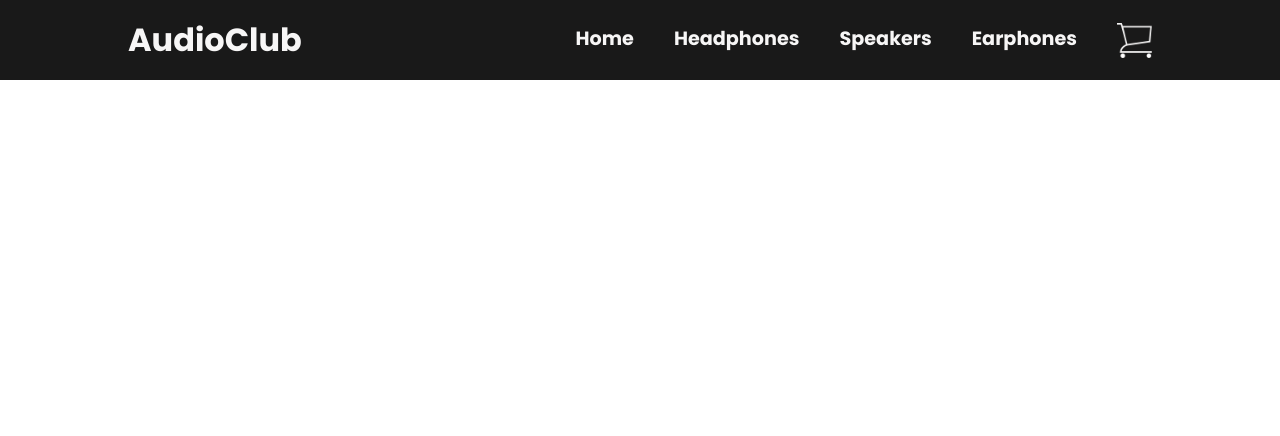
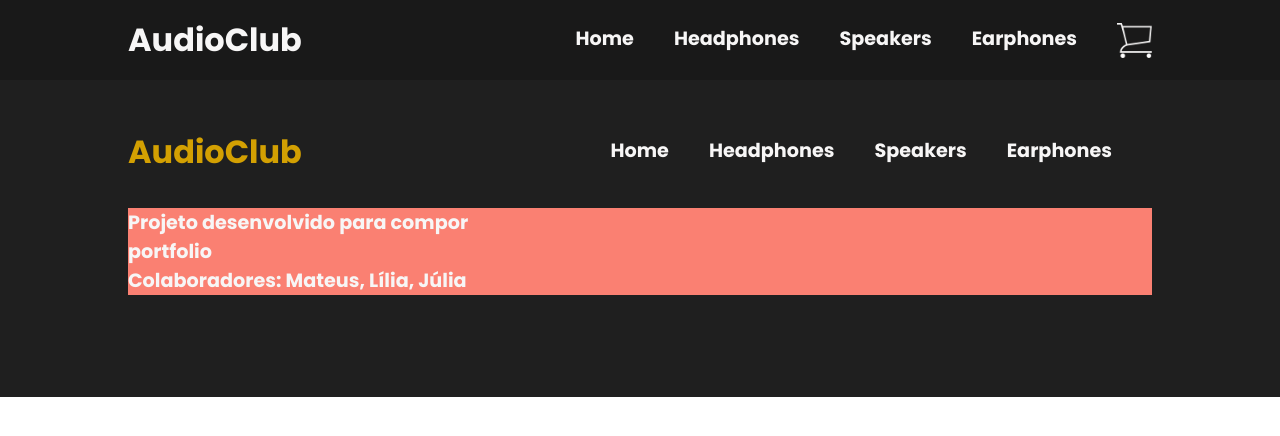
Before and after one commit to mateusmatosleonardo/audio-club, a Next.js app: page / in a window 1280 px wide. Shown: the top 436 px of the page. Built offline with nearby package versions, Linux system fonts and the light colour scheme.

Commit message:
:sparkles: adding colaboraters

```diff
--- /dev/null
+++ b/src/components/Footer/index.tsx
@@ -0,0 +1,27 @@
+import React from "react";
+import style from '../../styles/footer.module.css';
+
+const Footer = () =>{
+    return(
+        <div className={style.container}>
+            <div className={style.center}>
+                <a href="#" className={style.title}>AudioClub</a>
+                <div className={style.centerItems}>
+                    <a href="#" className={style.items}>Home</a>
+                    <a href="Headphones" className={style.items}>Headphones</a>
+                    <a href="Speakers" className={style.items}>Speakers</a>
+                    <a href="Earphones" className={style.items}>Earphones</a>
+                </div>
+            </div>
+            <div className={style.centerBottom}>
+                <div className={style.text}>
+                    <p>Projeto desenvolvido para compor</p>
+                    <p>portfolio</p>
+                    <p>Colaboradores: Mateus, Lília, Júlia</p>
+                </div>
+            </div>
+        </div>
+    )
+}
+
+export default Footer;
--- a/src/pages/index.tsx
+++ b/src/pages/index.tsx
@@ -1,11 +1,13 @@
 import React from "react";
+import Footer from "../components/Footer";
 import Header from "../components/Header";
 
 const Home = () => {
   return(
-    <div>
+   <>
      <Header/>
-    </div>
+     <Footer/>
+    </>
   );
 };
 export default Home;
--- /dev/null
+++ b/src/styles/footer.module.css
@@ -0,0 +1,57 @@
+@import url('https://fonts.googleapis.com/css2?family=Poppins:wght@400;500;700&display=swap');
+
+.container{
+    width: 100%;
+    height: 317px;
+    background-color: #1F1F1F;
+}
+
+.center{
+    width: 100%;
+    max-width: 1024px;
+    margin: 0 auto;
+    display: flex;
+    justify-content: space-between;
+    padding: 3rem 0 2rem 0;
+}
+
+.centerBottom{
+    width: 100%;
+    max-width: 1024px;
+    margin: 0 auto;
+    display: flex;
+    justify-content: space-between;
+    background-color: salmon;
+}
+
+.title{
+    font-size: 2rem;
+    font-weight: 700;
+    color: #D3A002;
+    cursor: pointer;
+    font-family: 'Poppins', sans-serif;
+    font-weight: bold;
+    text-decoration: none;
+}
+
+.centerItems{
+    display: flex;
+    align-items: center;
+}
+
+.items{
+    font-size: 1.2rem;
+    text-decoration: none;
+    color: #F7F6F6;
+    margin-right: 40px;
+    font-family: 'Poppins', sans-serif;
+    font-weight: 700;
+    height: 2rem;
+}
+
+.text p{
+    font-size: 1.2rem;
+    font-family: 'Poppins', sans-serif;
+    font-weight: 700;
+    color: #F7F6F6;
+}
```
